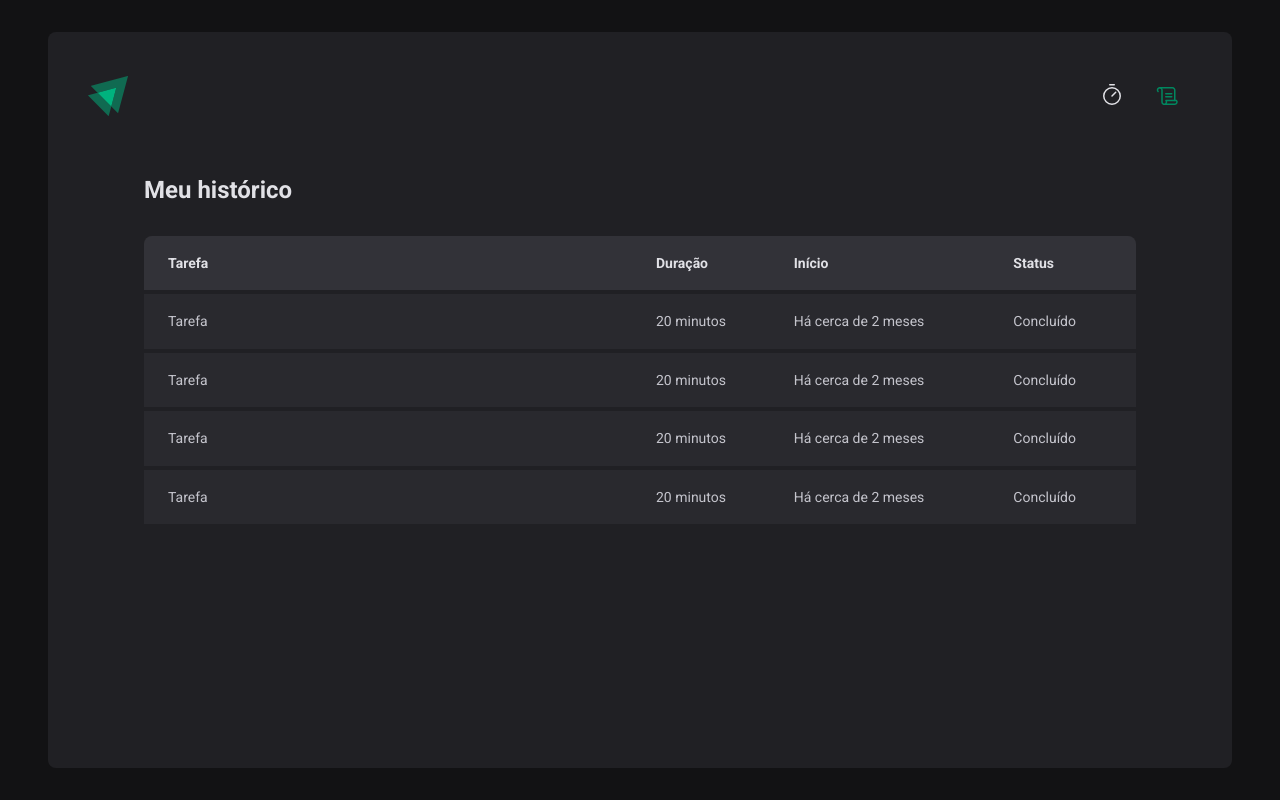
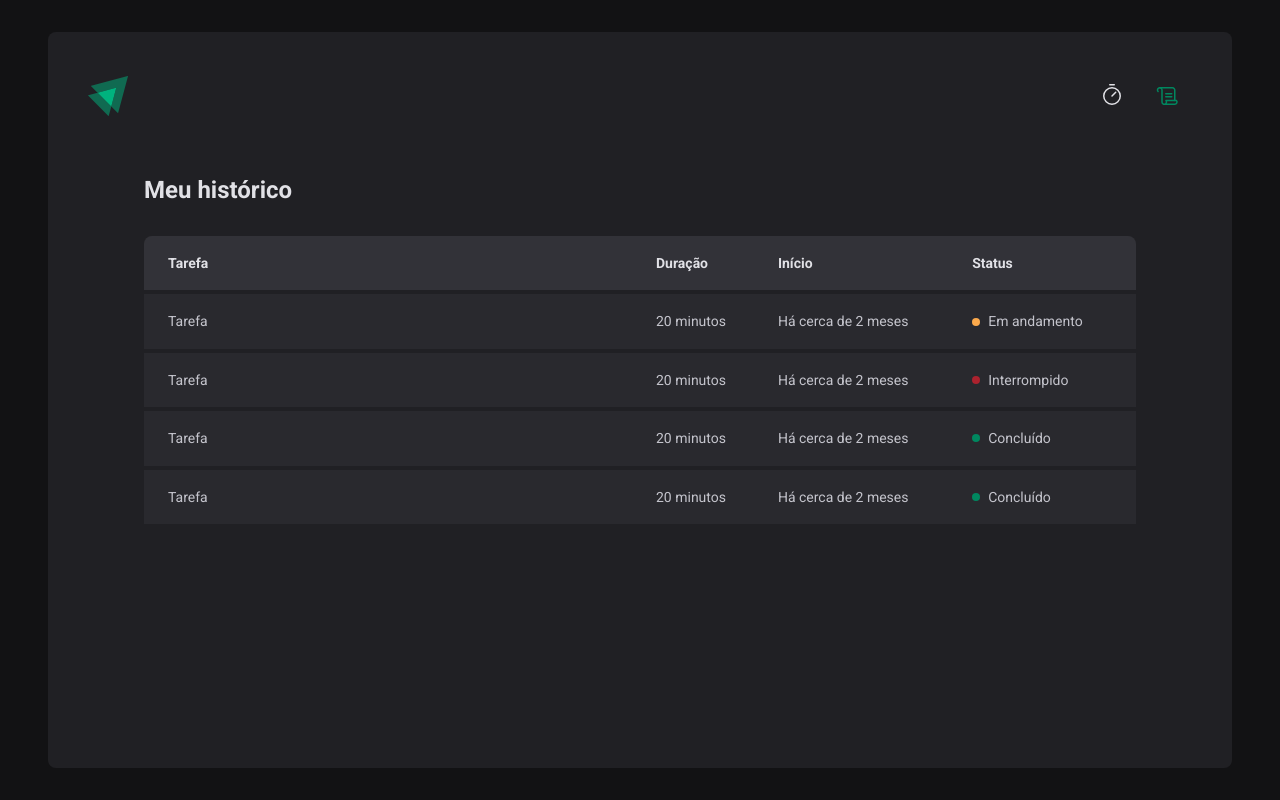
Before and after one commit to jthanlopes/ignite-timer, a React (Vite) app: page /history in a window 1280 px wide. Built offline with nearby package versions, Linux system fonts and the light colour scheme.

Commit message:
style: estilização do status das tarefas

```diff
--- a/src/pages/History/index.tsx
+++ b/src/pages/History/index.tsx
@@ -1,4 +1,4 @@
-import { HistoryContainer, HistoryList } from './styles'
+import { HistoryContainer, HistoryList, Status } from './styles'
 
 export function History() {
   return (
@@ -20,25 +20,33 @@
               <td>Tarefa</td>
               <td>20 minutos</td>
               <td>Há cerca de 2 meses</td>
-              <td>Concluído</td>
+              <td>
+                <Status statusColor="yellow">Em andamento</Status>
+              </td>
             </tr>
             <tr>
               <td>Tarefa</td>
               <td>20 minutos</td>
               <td>Há cerca de 2 meses</td>
-              <td>Concluído</td>
+              <td>
+                <Status statusColor="red">Interrompido</Status>
+              </td>
             </tr>
             <tr>
               <td>Tarefa</td>
               <td>20 minutos</td>
               <td>Há cerca de 2 meses</td>
-              <td>Concluído</td>
+              <td>
+                <Status statusColor="green">Concluído</Status>
+              </td>
             </tr>
             <tr>
               <td>Tarefa</td>
               <td>20 minutos</td>
               <td>Há cerca de 2 meses</td>
-              <td>Concluído</td>
+              <td>
+                <Status statusColor="green">Concluído</Status>
+              </td>
             </tr>
           </tbody>
         </table>
--- a/src/pages/History/styles.ts
+++ b/src/pages/History/styles.ts
@@ -60,3 +60,27 @@
     }
   }
 `
+
+const STATUS_COLORS = {
+  yellow: 'yellow-500',
+  green: 'green-500',
+  red: 'red-500',
+} as const
+
+interface StatusProps {
+  statusColor: keyof typeof STATUS_COLORS
+}
+
+export const Status = styled.span<StatusProps>`
+  display: flex;
+  align-items: center;
+  gap: 0.5rem;
+
+  &::before {
+    content: '';
+    width: 0.5rem;
+    height: 0.5rem;
+    border-radius: 9999px;
+    background: ${(props) => props.theme[STATUS_COLORS[props.statusColor]]};
+  }
+`
```
